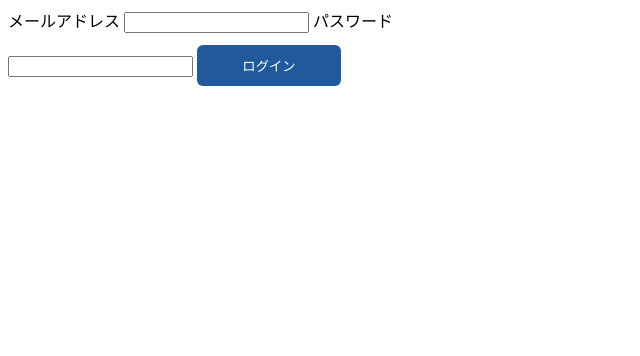
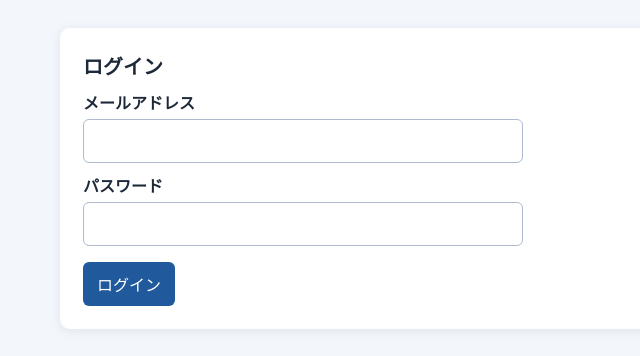
Before and after one commit to yuki24-4c4/agile-practices2026-B, a PHP site: page /login.php in a window 1280 px wide. Shown: the top 356 px of the page, without its empty margins (0-640 px from the left). Run offline with PHP 8.4, Linux system fonts and the light colour scheme.

Commit message:
ログイン画面のレイアウトを整える

```diff
--- a/campus_reservation_full/public/login.php
+++ b/campus_reservation_full/public/login.php
@@ -123,14 +123,27 @@ if ($_SERVER['REQUEST_METHOD'] === 'POST') {
 <html lang="ja">
 <head>
   <meta charset="UTF-8">
+  <meta name="viewport" content="width=device-width, initial-scale=1">
   <title>ログイン</title>
   <style>
+    :root { font-family: system-ui, -apple-system, "Yu Gothic", Meiryo, sans-serif; color: #1d2939; background: #f3f6fb; }
+    * { box-sizing: border-box; }
+    body { margin: 0; }
+    h2 { margin: 0 0 4px; font-size: 1.25rem; font-weight: 700; }
+    main { margin: 28px auto; max-width: 1200px; padding: 0 20px; }
+    .card { background: #fff; padding: 23px; border-radius: 10px; box-shadow: 0 2px 12px #182e4615; }
     form.login-form { max-width: 440px; }
-    form.login-form .form-error { margin: 4px 0 16px; padding: 12px 14px; border: 1px solid #e7b2ab; border-radius: 6px; background: #ffe5e2; color: #8a2b22; font-weight: 600; }
-    form.login-form button { margin-top: 12px; min-width: 9rem; padding: 11px 22px; background: #215a9c; color: white; border: 0; border-radius: 6px; cursor: pointer; }
+    label { display: block; margin: 10px 0; font-weight: 600; }
+    label input { display: block; width: 100%; margin-top: 5px; padding: 10px; border: 1px solid #aebbd0; border-radius: 6px; font: inherit; background: #fff; }
+    form.login-form button { margin-top: 6px; background: #215a9c; color: #fff; padding: 10px 14px; border: 0; border-radius: 6px; cursor: pointer; font: inherit; }
+    form.login-form button:hover { background: #143c6d; }
+    form.login-form .form-error { margin: 8px 0 16px; padding: 12px 14px; border: 1px solid #e7b2ab; border-radius: 6px; background: #ffe5e2; color: #8a2b22; font-weight: 600; }
   </style>
 </head>
 <body>
+<main>
+  <section class="card">
+    <h2>ログイン</h2>
     <form method="post" action="/login.php" class="login-form">
       <input type="hidden" name="csrf_token" value="<?= e($_SESSION['csrf_token']) ?>">
       <?php if ($error): ?><p class="form-error" role="alert"><?= e($error) ?></p><?php endif; ?>
@@ -143,5 +156,7 @@ if ($_SERVER['REQUEST_METHOD'] === 'POST') {
       </label>
       <button type="submit">ログイン</button>
     </form>
+  </section>
+</main>
 </body>
 </html>
```
Lines whose indentation alone changed are shown as unchanged.
